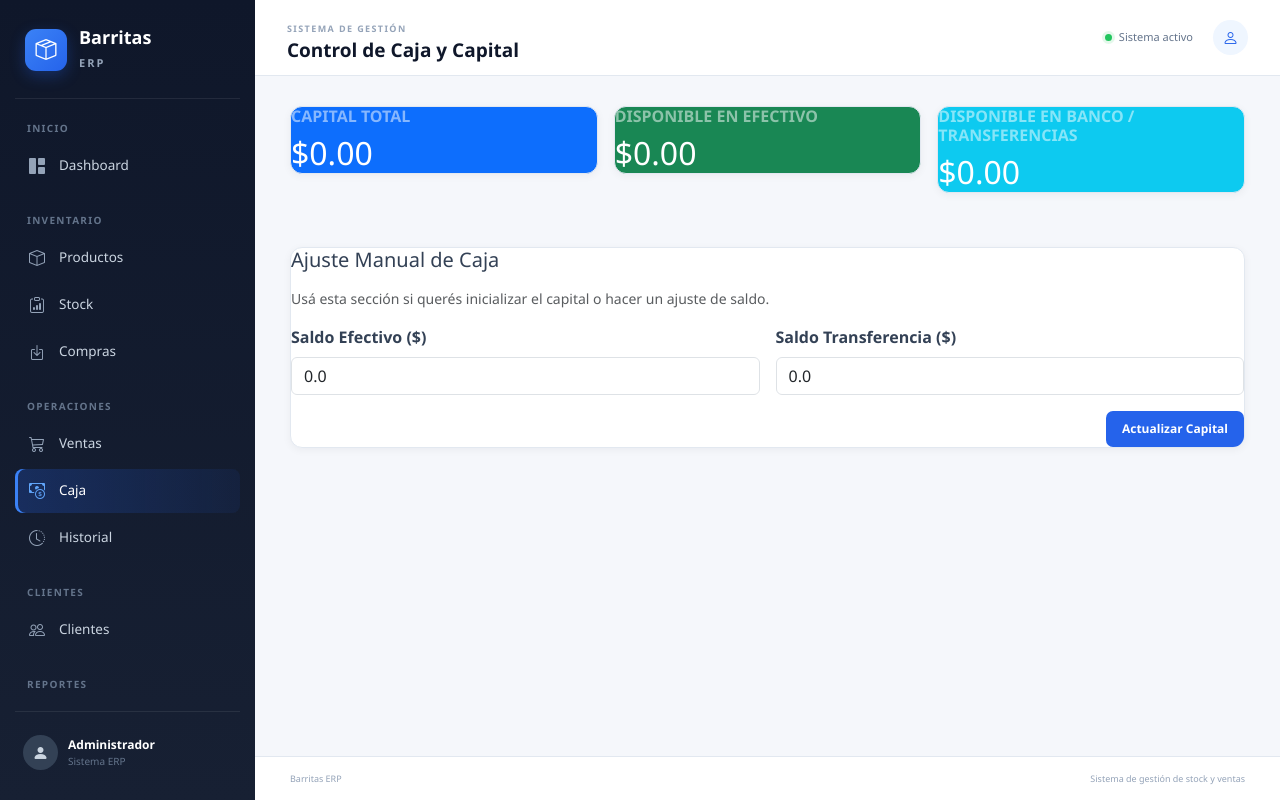
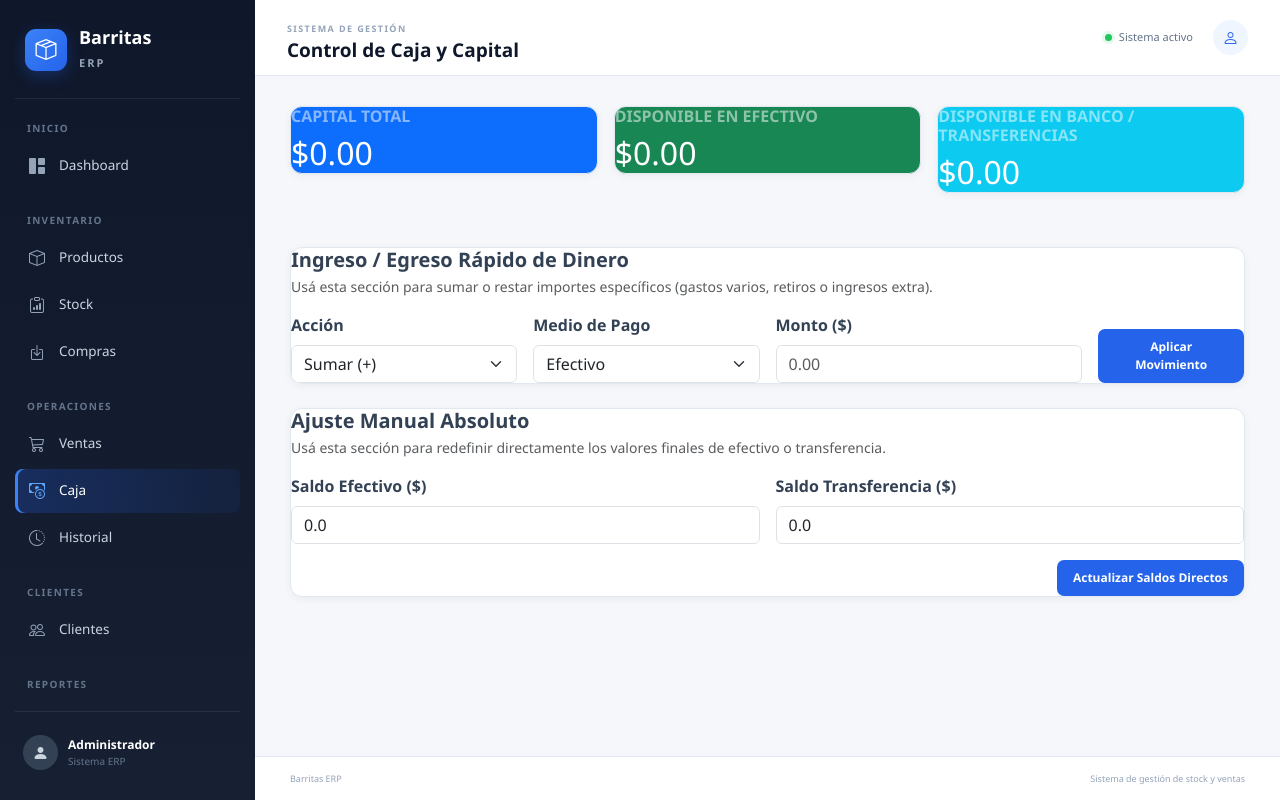
Before and after one commit to FrancoLince/barritas-stock, a Flask app: page /caja in a window 1280 px wide. Run offline with Flask 3, Linux system fonts and the light colour scheme; a user stored in the database is signed in; data comes from the database, SQL or seed files in the repository.

Commit message:
Update caja.html

```diff
--- a/templates/caja.html
+++ b/templates/caja.html
@@ -4,6 +4,7 @@
 {% block page_title %}Control de Caja y Capital{% endblock %}
 
 {% block content %}
+<!-- TARJETAS DE RESUMEN DE CAJA -->
 <div class="row mb-4 g-3">
     <!-- Capital Total -->
     <div class="col-md-4">
@@ -28,9 +29,45 @@
     </div>
 </div>
 
+<!-- SECCIÓN 1: MOVIMIENTOS RÁPIDOS (SUMAR / RESTAR) -->
+<div class="erp-card mb-4">
+    <h5 class="mb-1 fw-bold">Ingreso / Egreso Rápido de Dinero</h5>
+    <p class="text-muted small mb-3">Usá esta sección para sumar o restar importes específicos (gastos varios, retiros o ingresos extra).</p>
+
+    <form action="{{ url_for('movimiento_caja') }}" method="POST">
+        <div class="row g-3 align-items-end">
+            <div class="col-md-3">
+                <label for="tipo_movimiento" class="form-label fw-bold">Acción</label>
+                <select name="tipo_movimiento" id="tipo_movimiento" class="form-select" required>
+                    <option value="sumar">Sumar (+)</option>
+                    <option value="restar">Restar (-)</option>
+                </select>
+            </div>
+
+            <div class="col-md-3">
+                <label for="medio" class="form-label fw-bold">Medio de Pago</label>
+                <select name="medio" id="medio" class="form-select" required>
+                    <option value="efectivo">Efectivo</option>
+                    <option value="transferencia">Transferencia</option>
+                </select>
+            </div>
+
+            <div class="col-md-4">
+                <label for="monto" class="form-label fw-bold">Monto ($)</label>
+                <input type="number" step="0.01" min="0.01" id="monto" name="monto" class="form-control" placeholder="0.00" required>
+            </div>
+
+            <div class="col-md-2">
+                <button type="submit" class="btn btn-success w-100 fw-bold">Aplicar Movimiento</button>
+            </div>
+        </div>
+    </form>
+</div>
+
+<!-- SECCIÓN 2: AJUSTE / REINICIALIZACIÓN DE SALDOS TOTALES -->
 <div class="erp-card">
-    <h5 class="mb-3">Ajuste Manual de Caja</h5>
-    <p class="text-muted small">Usá esta sección si querés inicializar el capital o hacer un ajuste de saldo.</p>
+    <h5 class="mb-1 fw-bold">Ajuste Manual Absoluto</h5>
+    <p class="text-muted small mb-3">Usá esta sección para redefinir directamente los valores finales de efectivo o transferencia.</p>
 
     <form action="{{ url_for('caja') }}" method="POST">
         <div class="row g-3">
@@ -44,7 +81,7 @@
             </div>
         </div>
         <div class="mt-3 text-end">
-            <button type="submit" class="btn btn-primary">Actualizar Capital</button>
+            <button type="submit" class="btn btn-outline-primary">Actualizar Saldos Directos</button>
         </div>
     </form>
 </div>
```
